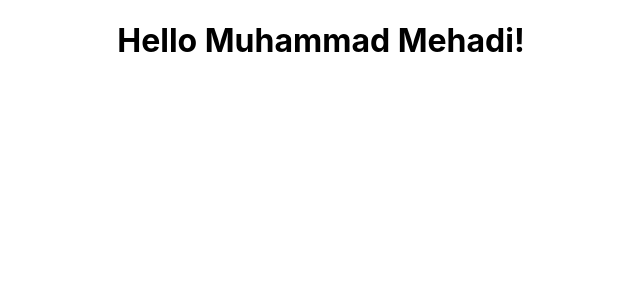
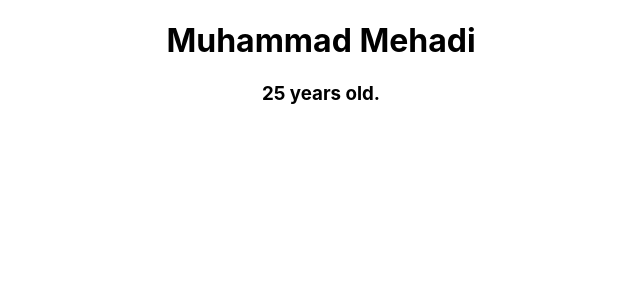
Before and after one commit to Muhammad-Mehadi/react-app, a React (Create React App) app: page / in a window 1280 px wide. Shown: the top 300 px of the page, without its empty margins (319-959 px from the left). Built offline with nearby package versions, Linux system fonts and the light colour scheme.

Commit message:
react function component

```diff
--- a/src/App.js
+++ b/src/App.js
@@ -1,9 +1,16 @@
 import "./App.css";
-
+const Info = () => {
+  return (
+    <div>
+      <h1>Muhammad Mehadi</h1>
+      <h3>25 years old.</h3>
+    </div>
+  );
+};
 function App() {
   return (
     <div className="App">
-      <h1>Hello Muhammad Mehadi!</h1>
+      <Info />
     </div>
   );
 }
```
